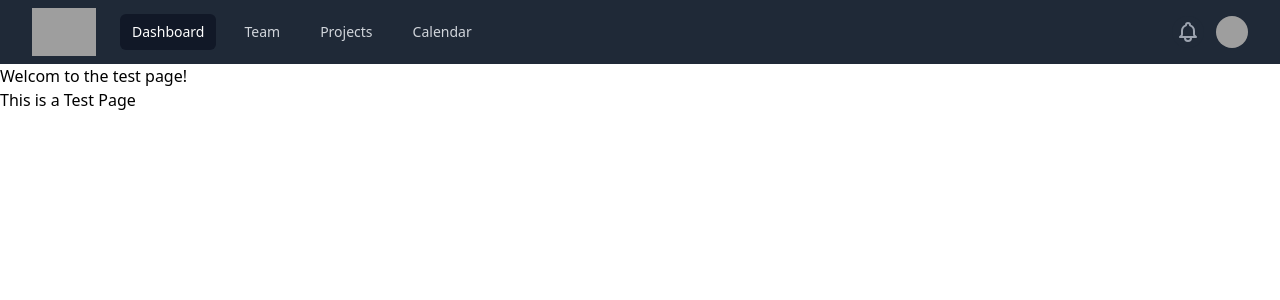
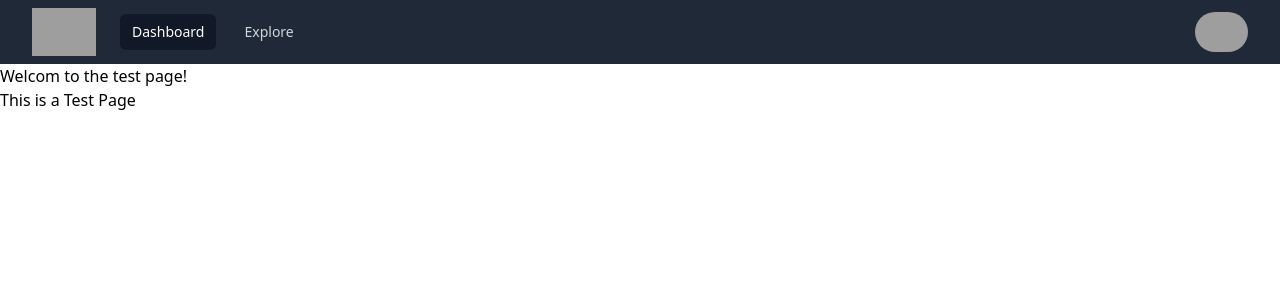
Before and after one commit to DanielLeviLucas/tasty, a Django app: page /recipe/test/ in a window 1280 px wide. Shown: the top 300 px of the page. Run offline with Django 4.2, Linux system fonts and the light colour scheme; some libraries are stand-ins or nearby versions; grey boxes are pictures that could not be loaded.

Commit message:
Change nav menu and user avatar

```diff
--- a/theme/templates/base.html
+++ b/theme/templates/base.html
@@ -34,46 +34,13 @@
                 <a
                   href="#"
                   class="text-gray-300 hover:bg-gray-700 hover:text-white px-3 py-2 rounded-md text-sm font-medium"
-                  >Team</a
-                >
-                <a
-                  href="#"
-                  class="text-gray-300 hover:bg-gray-700 hover:text-white px-3 py-2 rounded-md text-sm font-medium"
-                  >Projects</a
-                >
-                <a
-                  href="#"
-                  class="text-gray-300 hover:bg-gray-700 hover:text-white px-3 py-2 rounded-md text-sm font-medium"
-                  >Calendar</a
+                  >Explore</a
                 >
               </div>
             </div>
           </div>
           <div class="hidden sm:ml-6 sm:block">
             <div class="flex items-center">
-              <button
-                type="button"
-                class="bg-gray-800 p-1 rounded-full text-gray-400 hover:text-white focus:outline-none focus:ring-2 focus:ring-offset-2 focus:ring-offset-gray-800 focus:ring-white"
-              >
-                <span class="sr-only">View notifications</span>
-                <!-- Heroicon name: outline/bell -->
-                <svg
-                  class="h-6 w-6"
-                  xmlns="http://www.w3.org/2000/svg"
-                  fill="none"
-                  viewBox="0 0 24 24"
-                  stroke-width="2"
-                  stroke="currentColor"
-                  aria-hidden="true"
-                >
-                  <path
-                    stroke-linecap="round"
-                    stroke-linejoin="round"
-                    d="M15 17h5l-1.405-1.405A2.032 2.032 0 0118 14.158V11a6.002 6.002 0 00-4-5.659V5a2 2 0 10-4 0v.341C7.67 6.165 6 8.388 6 11v3.159c0 .538-.214 1.055-.595 1.436L4 17h5m6 0v1a3 3 0 11-6 0v-1m6 0H9"
-                  />
-                </svg>
-              </button>
-
               <!-- Profile dropdown -->
               <div class="ml-3 relative" x-data="{ open: false }">
                 <div>
@@ -87,8 +54,8 @@
                   >
                     <span class="sr-only">Open user menu</span>
                     <img
-                      class="h-8 w-8 rounded-full"
-                      src="https://images.unsplash.com/photo-1472099645785-5658abf4ff4e?ixlib=rb-1.2.1&ixid=eyJhcHBfaWQiOjEyMDd9&auto=format&fit=facearea&facepad=2&w=256&h=256&q=80"
+                      class="h-10 w-auto rounded-full"
+                      src="https://img.freepik.com/free-vector/mysterious-mafia-man-smoking-cigarette_52683-34828.jpg?t=st=1656420066~exp=1656420666~hmac=1bd4d708a76a93fd54688e00663c25bc0ed7d871f4fa29c6a794c8a8d1970621&w=996"
                       alt=""
                     />
                   </button>
```
